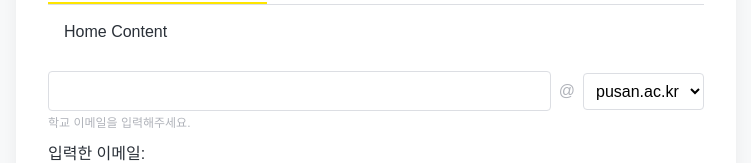
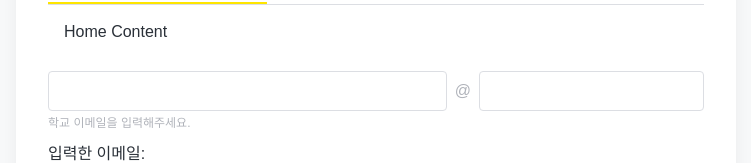
Before and after one commit to kakao-tech-campus-3rd-step3/Team13_FE, a React (Vite) app: page / in a window 1280 px wide. Shown: the part 296-459 px from the top of the page, without its empty margins (264-1015 px from the left). Built offline with nearby package versions, Linux system fonts and the light colour scheme; a web font is replaced by a local one.

Commit message:
fix(tsconfig): 중복되던 경로 옵션 제거 및 확장 설정

```diff
--- a/src/App.tsx
+++ b/src/App.tsx
@@ -53,6 +53,7 @@ function App() {
         <p>Back 클릭 횟수: {backCount}</p>
         <NavigationTab tabs={tabs} />
         <InputTextWithEmail
+          value={email}
           helperText="학교 이메일을 입력해주세요."
           onChange={setEmail}
         />
--- a/src/components/InputTextWithEmail/inputTextWithEmail.tsx
+++ b/src/components/InputTextWithEmail/inputTextWithEmail.tsx
@@ -1,15 +1,21 @@
-import { useState, type ChangeEvent } from 'react';
+import { type ChangeEvent } from 'react';
 
 import * as S from './inputTextWithEmail.styled';
 
-interface InputTextWithEmailProps {
-  value?: string;
+export interface InputTextWithEmailProps {
+  value: string;
   defaultDomain?: string;
   helperText?: string;
-  onChange?: (value: string) => void;
+  onChange: (value: string) => void;
 }
 
 const DEFAULT_DOMAIN = 'pusan.ac.kr';
+
+const splitEmail = (email: string): [string, string] => {
+  const [local = '', ...rest] = email.split('@');
+  const domain = rest.length > 0 ? rest.join('@') : '';
+  return [local, domain];
+};
 
 const InputTextWithEmail = ({
   value,
@@ -17,40 +23,24 @@ const InputTextWithEmail = ({
   helperText,
   onChange,
 }: InputTextWithEmailProps) => {
-  const [localPart, setLocalPart] = useState(() => {
-    const [local] = value ? value.split('@') : [''];
-    return local;
-  });
-
-  const initialDomain = value?.split('@')[1];
-  const isCustomInitial = initialDomain && initialDomain !== defaultDomain;
-  const [isCustomDomainSelected, setIsCustomDomainSelected] =
-    useState(!!isCustomInitial);
-  const [domain, setDomain] = useState(
-    isCustomInitial ? (initialDomain ?? '') : defaultDomain,
-  );
+  const [localPart, domainPart] = splitEmail(value);
+  const isCustomDomainSelected = domainPart !== defaultDomain;
 
   const handleLocalChange = (e: ChangeEvent<HTMLInputElement>) => {
     const local = e.target.value;
-    setLocalPart(local);
-    onChange?.(`${local}@${domain}`);
+    onChange(`${local}@${domainPart}`);
   };
 
   const handleDomainSelectChange = (e: ChangeEvent<HTMLSelectElement>) => {
     if (e.target.value === 'other') {
-      setIsCustomDomainSelected(true);
-      setDomain('');
-      onChange?.(`${localPart}@`);
-    } else {
-      setIsCustomDomainSelected(false);
-      setDomain(defaultDomain);
-      onChange?.(`${localPart}@${defaultDomain}`);
+      onChange(`${localPart}@`);
+      return;
     }
+    onChange(`${localPart}@${defaultDomain}`);
   };
 
   const handleDomainInputChange = (e: ChangeEvent<HTMLInputElement>) => {
-    setDomain(e.target.value);
-    onChange?.(`${localPart}@${e.target.value}`);
+    onChange(`${localPart}@${e.target.value}`);
   };
 
   return (
@@ -59,20 +49,20 @@ const InputTextWithEmail = ({
         <S.LocalInput
           value={localPart}
           onChange={handleLocalChange}
-          aria-label="email local part"
+          aria-label="이메일 아이디 입력"
         />
         <S.AtSign>@</S.AtSign>
         {isCustomDomainSelected ? (
           <S.DomainInput
-            value={domain}
+            value={domainPart}
             onChange={handleDomainInputChange}
-            aria-label="email domain input"
+            aria-label="이메일 도메인 입력"
           />
         ) : (
           <S.DomainSelect
-            value={defaultDomain}
+            value={isCustomDomainSelected ? 'other' : defaultDomain}
             onChange={handleDomainSelectChange}
-            aria-label="email domain select"
+            aria-label="이메일 도메인 선택"
           >
             <option value={defaultDomain}>{defaultDomain}</option>
             <option value="other">직접입력</option>
```
Also changed, not shown: 2 other files (tests, documents, lock files or other folders).
